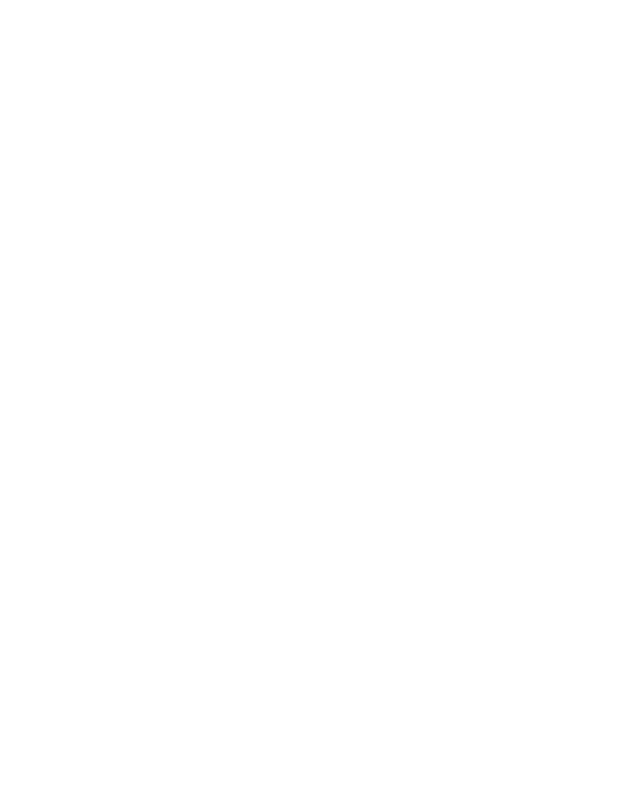
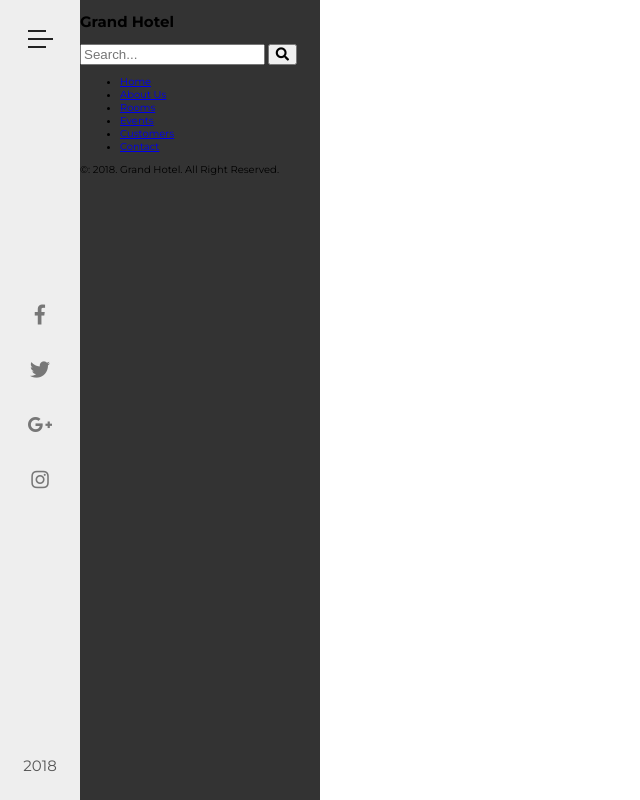
Before and after one commit to Nav2510/CSS-Bootcamp, a plain HTML site: page Grand Hotel(Based on Flexbox)/index.html in a window 1280 px wide. Shown: the whole page, without its empty margins (0-640 px from the left). Drawn offline with Linux system fonts and the light colour scheme.

Commit message:
Update of navbar from wks

```diff
--- a/Grand Hotel(Based on Flexbox)/css/style.css
+++ b/Grand Hotel(Based on Flexbox)/css/style.css
@@ -1,12 +1,85 @@
-/* common styles */
 html {
     font-size: 62.5%;
     box-sizing: border-box;
 }
+
+/*     10/16 = 0.625 * 100      */
 
 body {
     margin: 0;
     padding: 0;
     font-family: 'Montserrat', sans-serif;
 }
-/* end of common styles */
+
+/* navbar  */
+/* sidebar */
+.sidebar {
+    width: 8rem;
+    height: 100%;
+    background-color: #eeeeee;
+    position: fixed;
+    display: flex;
+    flex-direction: column;
+    justify-content: space-between;
+    align-items: center;
+}
+
+.menu-icon {
+    margin-top: 3rem;
+    cursor: pointer;
+}
+
+.line {
+    height: .2rem;
+    width: 2.5rem;
+    background-color: #222222;
+    margin-bottom: .6rem;
+
+}
+
+.line-1, .line-3 {
+    width: 1.8rem;
+    transition: width, .3s;
+}
+
+.menu-icon:hover .line {
+    width: 2.5rem;
+}
+
+.social-icons-list {
+    list-style: none;
+    padding: 0;
+    height: 25rem;
+    display: flex;
+    flex-direction: column;
+    justify-content: space-evenly;
+    align-items: center;
+}
+
+.social-link {
+    font-size: 2rem;
+    color: #777777;
+    transition: color, .3s;
+}
+
+.social-link:hover {
+    color: #deaa86;
+}
+
+.year {
+    margin-bottom: 1rem;
+    font-size: 1.5rem;
+    color: #555555;
+}
+/* end of sidebar */
+
+/*navigation */
+.navigation {
+    margin-left: 8rem;
+    width: 24rem;
+    height: 100%;
+    position: fixed;
+    background-color: #333333;
+}
+/*end of navigation */
+/* end of navbar */
--- a/Grand Hotel(Based on Flexbox)/index.html
+++ b/Grand Hotel(Based on Flexbox)/index.html
@@ -4,16 +4,82 @@
     <meta charset="UTF-8">
     <meta name="viewport" content="width=device-width, initial-scale=1.0">
     <meta http-equiv="X-UA-Compatible" content="ie=edge">
-    <title>Grand Hotel</title>
-    <link rel="shortcut icon" type="image/png" href="img/crown.png">
-    <link rel="stylesheet" href="https://use.fontawesome.com/releases/v5.2.0/css/all.css" integrity="sha384-hWVjflwFxL6sNzntih27bfxkr27PmbbK/iSvJ+a4+0owXq79v+lsFkW54bOGbiDQ" crossorigin="anonymous">
-    <link href="https://fonts.googleapis.com/css?family=Montserrat:100,100i,200,200i,300,300i,400,400i,500,500i,600,600i,700" rel="stylesheet">
+    <link rel="shortcut icon" href="img/crown.png">
+    <link rel="stylesheet" href="https://use.fontawesome.com/releases/v5.6.3/css/all.css" integrity="sha384-UHRtZLI+pbxtHCWp1t77Bi1L4ZtiqrqD80Kn4Z8NTSRyMA2Fd33n5dQ8lWUE00s/" crossorigin="anonymous">
+    <link href="https://fonts.googleapis.com/css?family=Montserrat:100,100i,200,200i,300,300i,400,400i,500,500i,600,600i,700,700i,800,800i" rel="stylesheet">
     <link href="https://fonts.googleapis.com/css?family=Josefin+Sans:100,100i,300,300i,400,400i,600,600i,700,700i" rel="stylesheet">
     <link rel="stylesheet" href="css/style.css">
+    <title>Grand Hotel</title>
 </head>
 <body>
 
+    <!--   navbar   -->
+    <div class="navbar">
+        <!-- sidebar-->
+        <div class="sidebar">
+            <div class="menu-icon">
+                <div class="line line-1"></div>
+                <div class="line line-2"></div>
+                <div class="line line-3"></div>
+            </div>
 
+            <ul class="social-icons-list">
+                <li>
+                    <a href="#" class="social-link"><i class="fab fa-facebook-f"></i></a>
+                </li>
+                <li>
+                    <a href="#" class="social-link"><i class="fab fa-twitter"></i></a>
+                </li>
+                <li>
+                    <a href="#" class="social-link"><i class="fab fa-google-plus-g"></i></a>
+                </li>
+                <li>
+                    <a href="#" class="social-link"><i class="fab fa-instagram"></i></a>
+                </li>
+            </ul>
+            <div class="year">
+                <p>2018</p>
+            </div>
+        </div>
+        <!-- end of sidebar-->
 
+        <!-- navigation -->
+        <nav class="navigation">
+            <div class="navigation-header">
+                <h1 class="navigation-heading">Grand Hotel</h1>
+                <form action="" class="navigation-search">
+                    <input type="text" class="navigation-search-input" placeholder="Search...">
+                    <button class="navigation-search-btn">
+                        <i class="fas fa-search"></i>
+                    </button>
+                </form>
+            </div>
+            <ul class="navigation-list">
+                <li class="navigation-item">
+                    <a href="#" class="navigation-link">Home</a>
+                </li>
+                <li class="navigation-item">
+                    <a href="#" class="navigation-link">About Us</a>
+                </li>
+                <li class="navigation-item">
+                    <a href="#" class="navigation-link">Rooms</a>
+                </li>
+                <li class="navigation-item">
+                    <a href="#" class="navigation-link">Events</a>
+                </li>
+                <li class="navigation-item">
+                    <a href="#" class="navigation-link">Customers</a>
+                </li>
+                <li class="navigation-item">
+                    <a href="#" class="navigation-link">Contact</a>
+                </li>
+            </ul>
+            <div class="copyright">
+                <p>&copy: 2018. Grand Hotel. All Right Reserved.</p>
+            </div>
+        </nav>
+        <!-- end of navigation -->
+    </div>
+    <!--   end of navbar  -->
 </body>
 </html>
```
